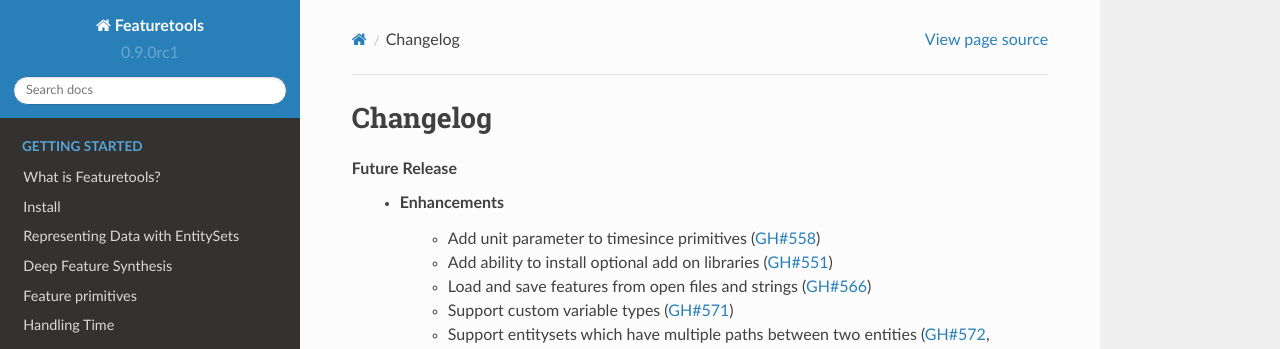
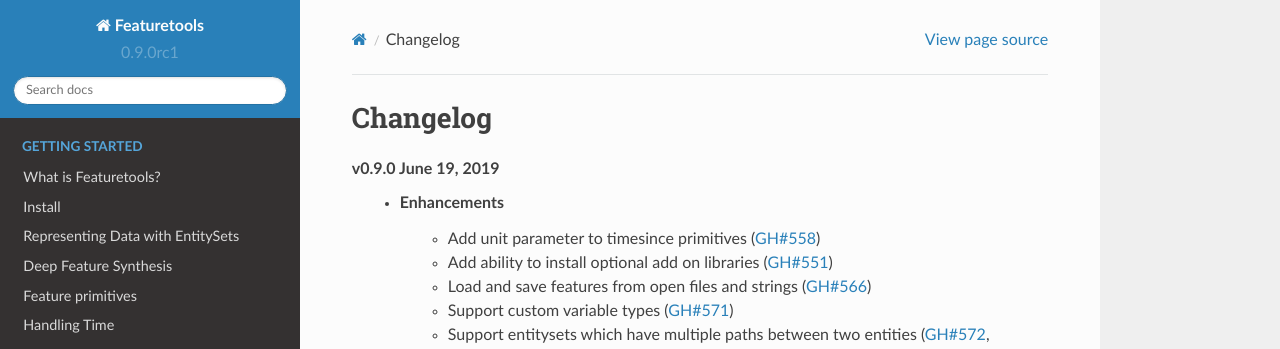
Before and after one commit to alteryx/featuretools, a Sphinx documentation site: the page built from docs/source/changelog.rst, in a window 1280 px wide and 900 px high. Shown: the top 349 px of the window. Built offline with Sphinx 7.4.7 and the Read the Docs theme 2.0.0, drawn with Linux system fonts in a browser that asks for light colours; pages that are not in the unit, such as notebooks, are missing from menus.

Commit message:
update changelog.rst

```diff
--- a/docs/source/changelog.rst
+++ b/docs/source/changelog.rst
@@ -2,7 +2,7 @@
 
 Changelog
 ---------
-**Future Release**
+**v0.9.0** June 19, 2019
     * Enhancements
         * Add unit parameter to timesince primitives (:pr:`558`)
         * Add ability to install optional add on libraries (:pr:`551`)
```
